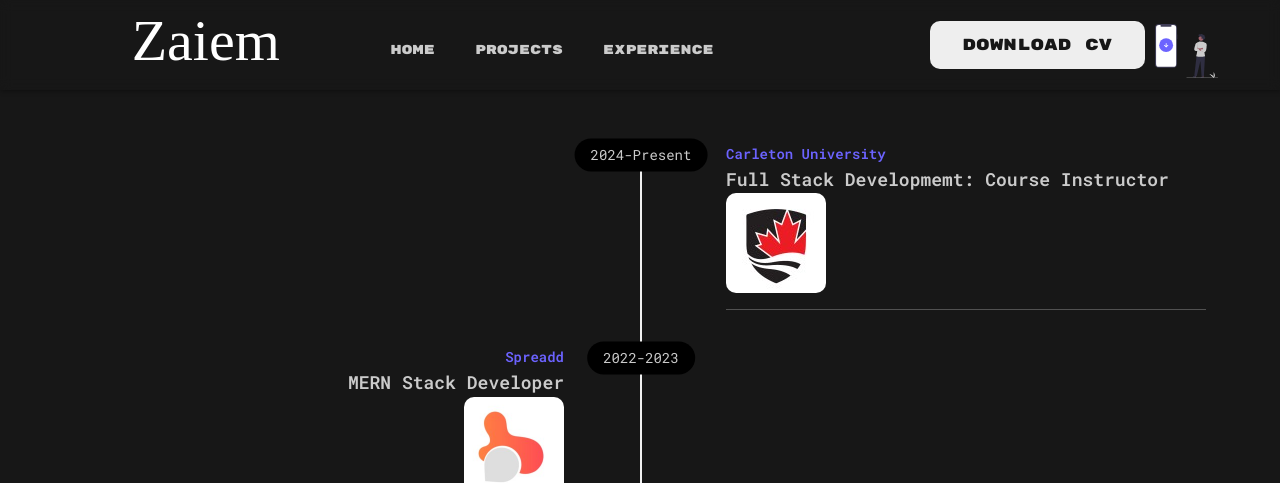
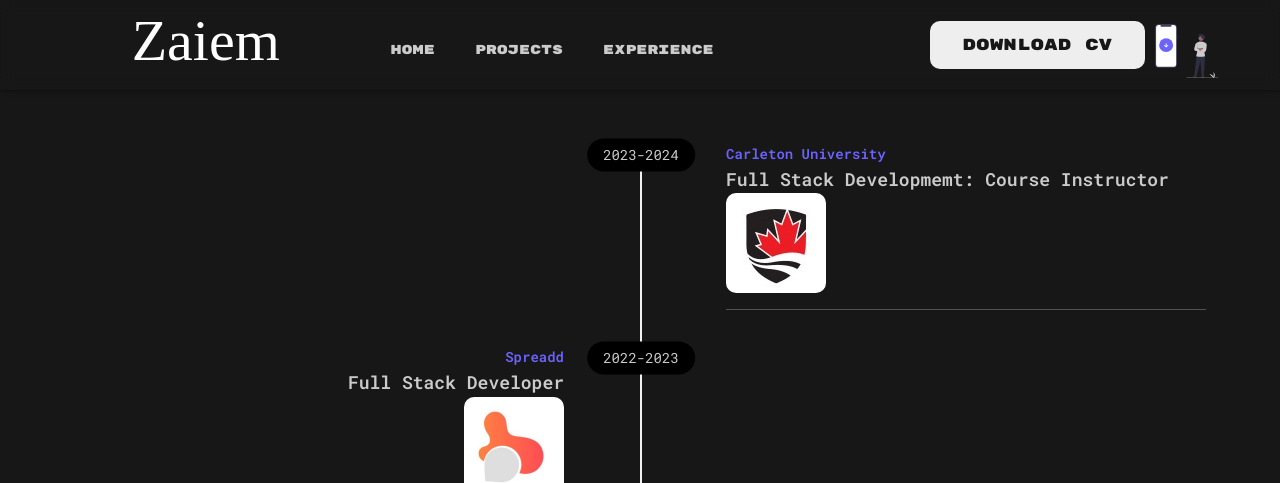
Before and after one commit to zaiem2001/Zaiem_Portfolio, a React (Create React App) app: page /experience/1 in a window 1280 px wide. Shown: the top 483 px of the page. Built offline with nearby package versions, Linux system fonts and the light colour scheme; a web font is replaced by a local one.

Commit message:
update(experience)

```diff
--- a/src/projects.js
+++ b/src/projects.js
@@ -65,13 +65,13 @@ export const companies = [
     _id: 3,
     name: "Carleton University",
     img: "/assets/carleton_university_logo.jpeg",
-    location: "Vadodara",
+    location: "Ottawa",
     description: ``,
     website: "https://carleton.ca/",
     role: "Full Stack Developmemt: Course Instructor",
-    startDate: "04-01-2024", //mm-dd-yyyy
-    endDate: "",
-    range: "2024-Present",
+    startDate: "09-01-2023", //mm-dd-yyyy
+    endDate: "05-10-2024",
+    range: "2023-2024",
     workDescription: [
       "Led a Full Stack Development course for 30 students, focusing on HTML, CSS, JavaScript, and frontend development with React.",
       "Taught students how to deploy static websites on GitHub and Netlify, emphasizing industry-standard deployment practices.",
@@ -98,7 +98,7 @@ export const companies = [
     location: "Vadodara",
     description: `Spreadd is a SaaS-based AdTech platform that allows you to carry out marketing campaigns, check content analytics and carry out advanced audience targeting, Our primary focus is on building a feasible, fast yet secure platform that makes marketing more transparent and ethical for all. A platform for the creators, influencers, brands who are looking for effective digital marketing campaigns that are backed by data. Currently, we don't have a system that provides customised, fast, transparent and detailed analytical informative platforms - Spreadd wants to make a difference here!`,
     website: "https://spreadd.io",
-    role: "MERN Stack Developer",
+    role: "Full Stack Developer",
     startDate: "05-01-2022", //mm-dd-yyyy
     endDate: "01-01-2023",
     range: "2022-2023",
```
Also changed, not shown: 1 other file (tests, documents, lock files or other folders).
